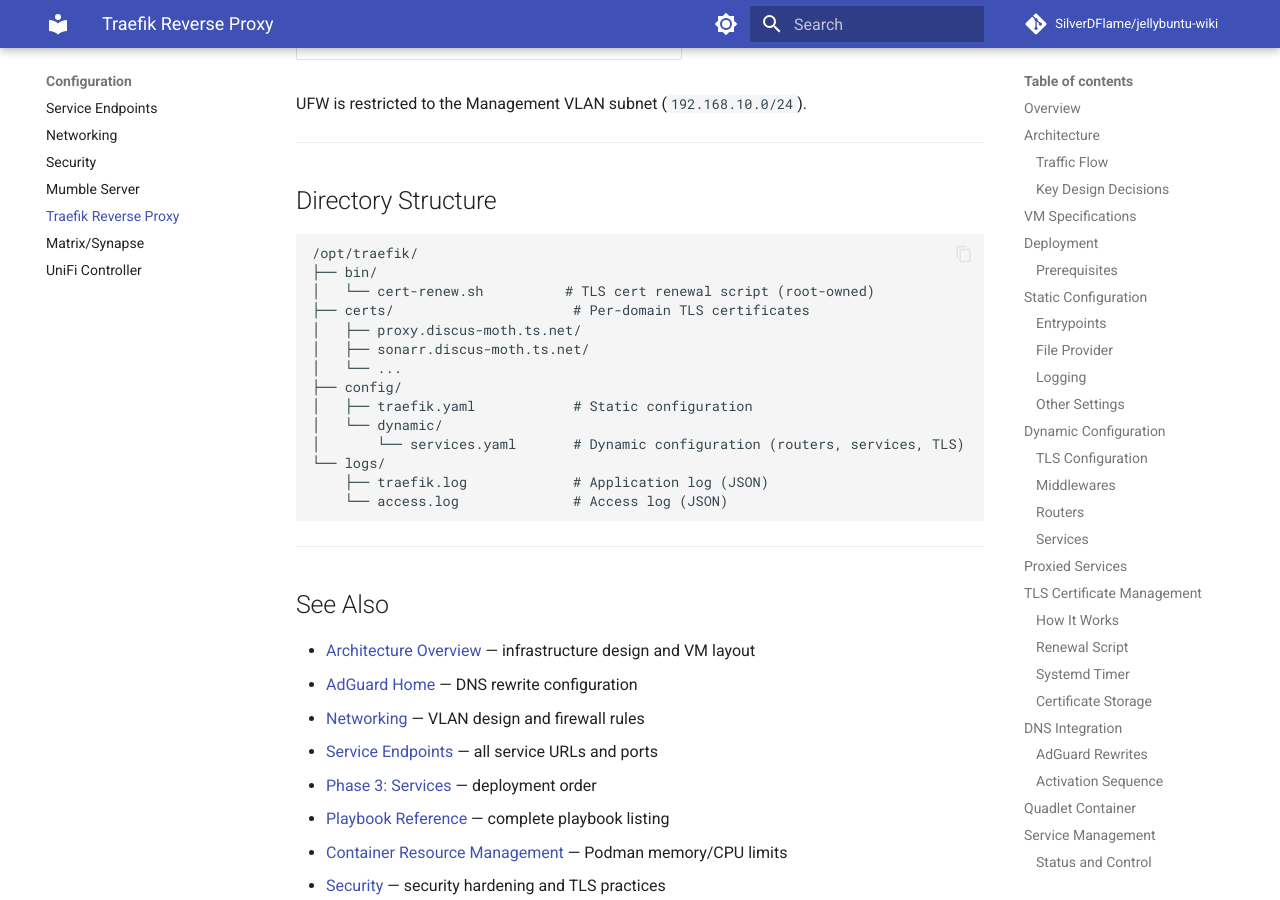
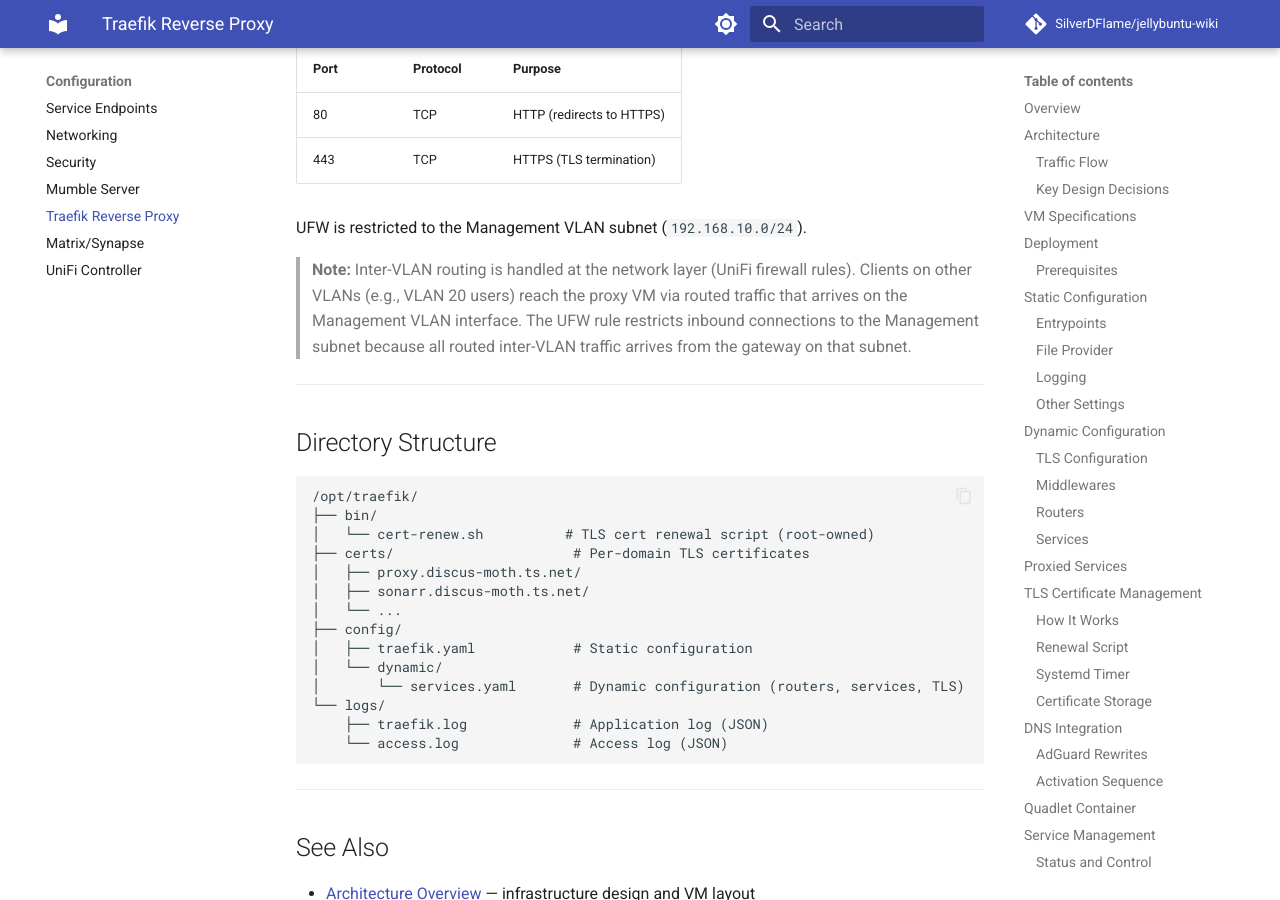
Before and after one commit to SilverDFlame/jellybuntu-wiki, an MkDocs documentation site: the page built from docs/configuration/traefik-setup.md, in a window 1280 px wide and 900 px high, scrolled down 12371 px. Built offline with MkDocs 1.6.1 and Material for MkDocs 9.7.7, drawn with Linux system fonts in a browser that asks for light colours; comment, search, counter and statistics services are not loaded; some of the changed text lies outside the part shown.

Commit message:
docs: address PR #27 review feedback
Add admonition for acme.json deletion warning, clarify UFW scope
for inter-VLAN routing to proxy VM.

Co-Authored-By: Claude Opus 4.6 <noreply@anthropic.com>

````diff
--- a/docs/configuration/traefik-setup.md
+++ b/docs/configuration/traefik-setup.md
@@ -320,6 +320,10 @@ systemctl list-timers traefik-cert-renew.timer
 └── ... (one directory per domain)
 ```
 
+!!! warning "Do not manually edit `acme.json`"
+    Traefik manages this file exclusively. Deleting it will trigger re-issuance on next restart,
+    which counts against Let's Encrypt rate limits (5 certificates per registered domain per week).
+
 ---
 
 ## DNS Integration
@@ -457,6 +461,11 @@ Defined in
 
 UFW is restricted to the Management VLAN subnet (`192.168.10.0/24`).
 
+> **Note:** Inter-VLAN routing is handled at the network layer (UniFi firewall rules). Clients on
+> other VLANs (e.g., VLAN 20 users) reach the proxy VM via routed traffic that arrives on the
+> Management VLAN interface. The UFW rule restricts inbound connections to the Management subnet
+> because all routed inter-VLAN traffic arrives from the gateway on that subnet.
+
 ---
 
 ## Directory Structure
````
